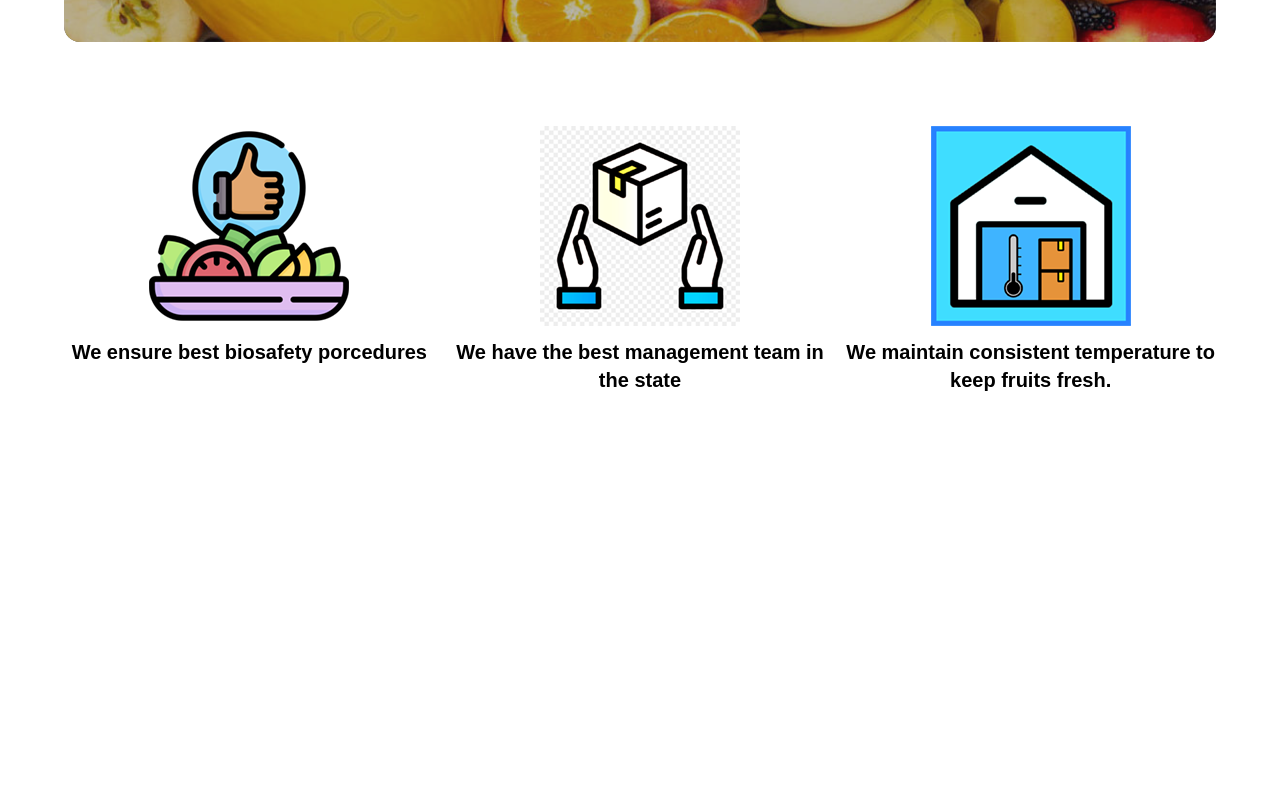
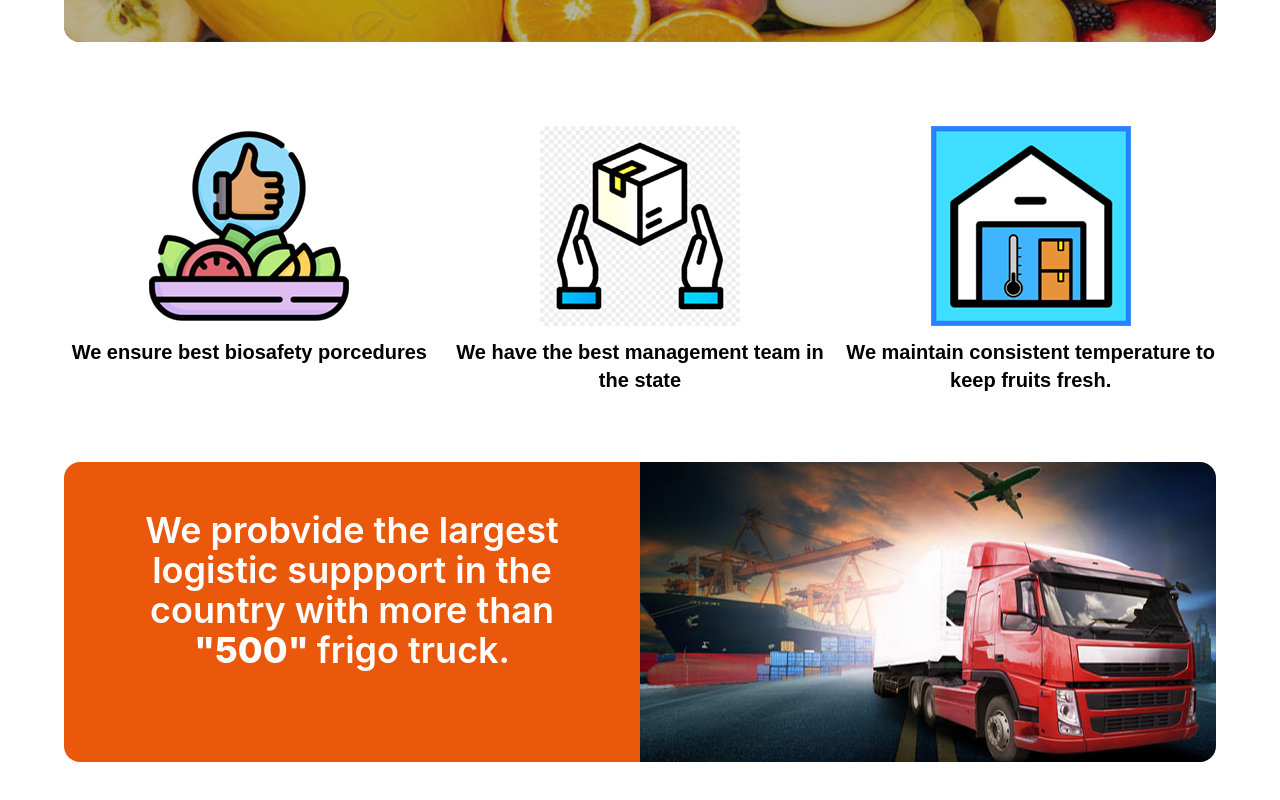
Before and after one commit to amitopu/Fruitox-frontend, a React (Create React App) app: page / in a window 1280 px wide. Shown: the part 499-1299 px from the top of the page. Before the commit the page ends 961 px from the top, so only its background shows below. Built offline with nearby package versions, Linux system fonts and the light colour scheme; no server answers; a web font is replaced by a local one.

Commit message:
greight section is added

```diff
--- a/src/App.js
+++ b/src/App.js
@@ -1,6 +1,7 @@
 import "./App.css";
 import Banner from "./components/Banner/Banner";
 import Features from "./components/Features/Features";
+import Freight from "./components/Freight/Freight";
 import Header from "./components/Header/Header";
 
 function App() {
@@ -9,6 +10,7 @@ function App() {
             <Header></Header>
             <Banner></Banner>
             <Features></Features>
+            <Freight></Freight>
         </div>
     );
 }
--- a/src/components/Banner/Banner.css
+++ b/src/components/Banner/Banner.css
@@ -1,12 +1,14 @@
 @keyframes scaleIn {
     0% {
         transform: scale(50%);
+        opacity: 10%;
     }
     100% {
         transform: scale(100%);
+        opacity: 100%;
     }
 }
 
 .description {
-    animation: 1s ease-out 0s 1 scaleIn;
+    animation: 2s ease-out 0s 1 scaleIn;
 }
--- /dev/null
+++ b/src/components/Freight/Freight.css
@@ -0,0 +1,6 @@
+.freight-img {
+    object-fit: cover;
+}
+
+.freight-left {
+}
--- /dev/null
+++ b/src/components/Freight/Freight.js
@@ -0,0 +1,27 @@
+import React from "react";
+import "./Freight.css";
+
+const Freight = () => {
+    return (
+        <div className="relative w-full grid grid-cols-2 h-[300px] lg:mb-16 md:mb-12 mb-8 px-4 lg:px-16 md:px-8 rounded-2xl">
+            <div className="h-[300px] w-auto bg-orange-600 rounded-l-2xl">
+                <p className="lg:text-4xl md:text-3xl text-xl text-white font-semibold  h-[300px] w-3/4 mx-auto lg:pt-12 md:py-8 py-4">
+                    We probvide the largest logistic suppport in the country
+                    with more than{" "}
+                    <span className="font-extrabold">"500" </span>
+                    frigo truck.
+                </p>
+            </div>
+            <div className="w-auto flex">
+                <div className="freight-left w-0"></div>
+                <img
+                    className="freight-img w-full h-[300px] rounded-r-2xl"
+                    src="images/freight.jpg"
+                    alt=""
+                />
+            </div>
+        </div>
+    );
+};
+
+export default Freight;
```
Also changed, not shown: public/images/freight.jpg (added).
